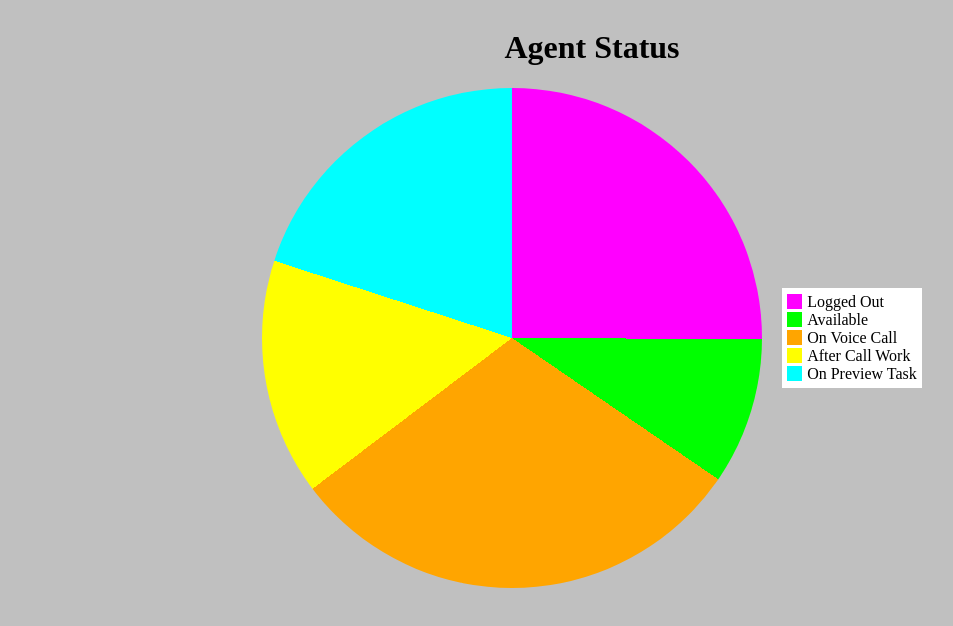
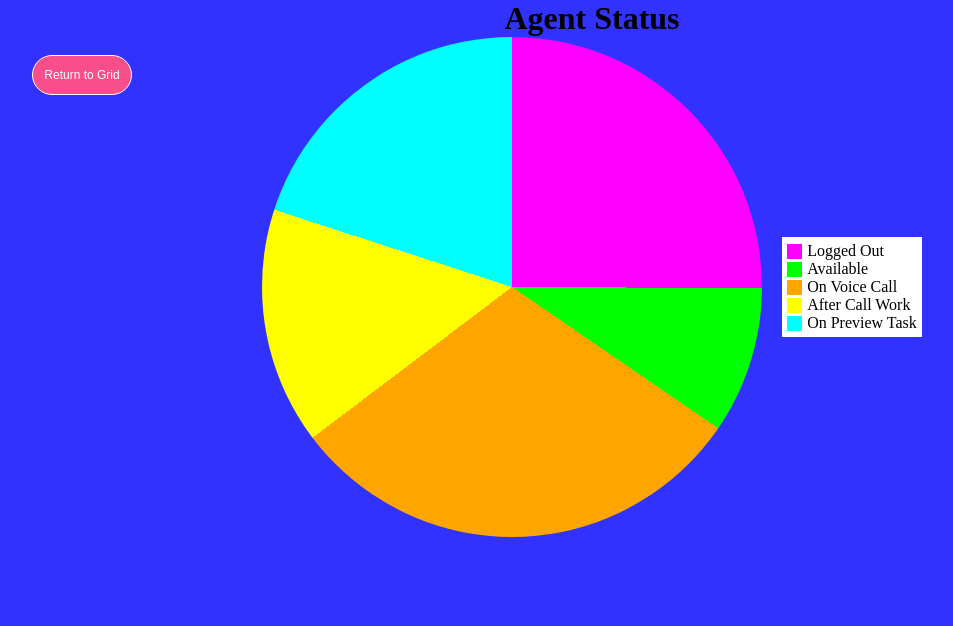
Before and after one commit to cdub-616/MANYC, a plain HTML site: page frontend/Pie_Chart(DummyData).html in a window 1280 px wide. Shown: the whole page, without its empty margins (48-1001 px from the left). Drawn offline with Linux system fonts and the light colour scheme.

Commit message:
Update Pie_Chart(DummyData).html

```diff
--- a/frontend/Pie_Chart(DummyData).html
+++ b/frontend/Pie_Chart(DummyData).html
@@ -1,32 +1,32 @@
 <!DOCTYPE html>
 <!-- Displays page of pie chart, curently using placeholder data,
-     no curent way to return to grid page
       Maliacki
       -->
 <html lang="en">
 
 <head>
     <meta charset="UTF-8">
-    <meta name="viewport" content=
-        "width=device-width, initial-scale=1.0">
+    <meta name="viewport" content="width=device-width, initial-scale=1.0">
+
+    <link rel="stylesheet" href="style.css">
 
     <title>Pie Chart</title>
 
     <style>
         body {
-            background-color: silver;
+            background-color: rgb(50, 50, 255);
             display: flex;
             justify-content: center;
             align-items: center;
             flex-direction: column;
           }
 
-          #my-pie-chart-container {
+          #agent-pie-chart-container {
             display: flex;
             align-items: center;
           }
 
-          #my-pie-chart {
+          #agent-pie-chart {
             background: conic-gradient(fuchsia 0.00% 25.07%, lime 25.07% 34.56%, orange 34.56% 64.70%, yellow 64.70% 80.00%, cyan 80.00%);
             border-radius: 50%;
               width: 500px;
@@ -78,8 +78,9 @@
 <body>
     <h1>Agent Status</h1>
 
-<div id="my-pie-chart-container">
-  <div id="my-pie-chart"></div>
+<!-- Static Chart -->
+<div id="agent-pie-chart-container">
+  <div id="agent-pie-chart"></div>
 
   <div id="legend">
     <div class="entry">
@@ -104,6 +105,13 @@
     </div>
   </div>
 </div>
+
+<!-- Button that returns to grid -->
+<div style="text-align: center; position:fixed; left:80px; top:20px;">
+  <a href="grid.html">
+  <button class="button" style="width: 100px; height: 40px;">Return to Grid</button>
+  </a>
+</div>
 </body>
 
 </html>
```
